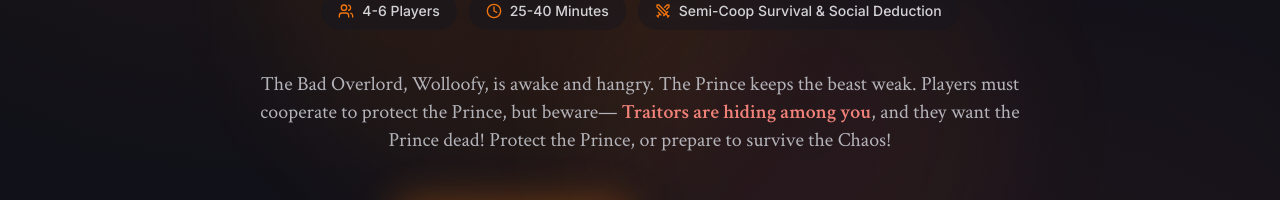
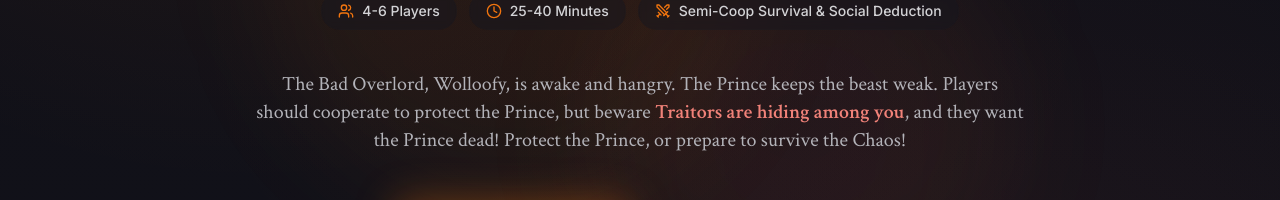
Before and after one commit to w49games/royal-betrayal-site, a React (Vite) app: page / in a window 1280 px wide. Shown: the part 496-696 px from the top of the page. Built offline with nearby package versions, Linux system fonts and the light colour scheme; a web font is replaced by a local one.

Commit message:
Update Hero.tsx

```diff
--- a/src/components/Hero.tsx
+++ b/src/components/Hero.tsx
@@ -93,7 +93,7 @@ export function Hero() {
             transition={{ duration: 0.8, delay: 0.7 }}
             className="max-w-3xl mx-auto text-lg md:text-xl text-secondary-300 leading-relaxed mb-12 font-body"
           >
-            The Bad Overlord, Wolloofy, is awake and hangry. The Prince keeps the beast weak. Players must cooperate to protect the Prince, but beware—{' '}
+            The Bad Overlord, Wolloofy, is awake and hangry. The Prince keeps the beast weak. Players should cooperate to protect the Prince, but beware {' '}
             <span className="text-accent-400 font-semibold">Traitors are hiding among you</span>, and they want the Prince dead! Protect the Prince, or prepare to survive the Chaos!
           </motion.p>
 
```
